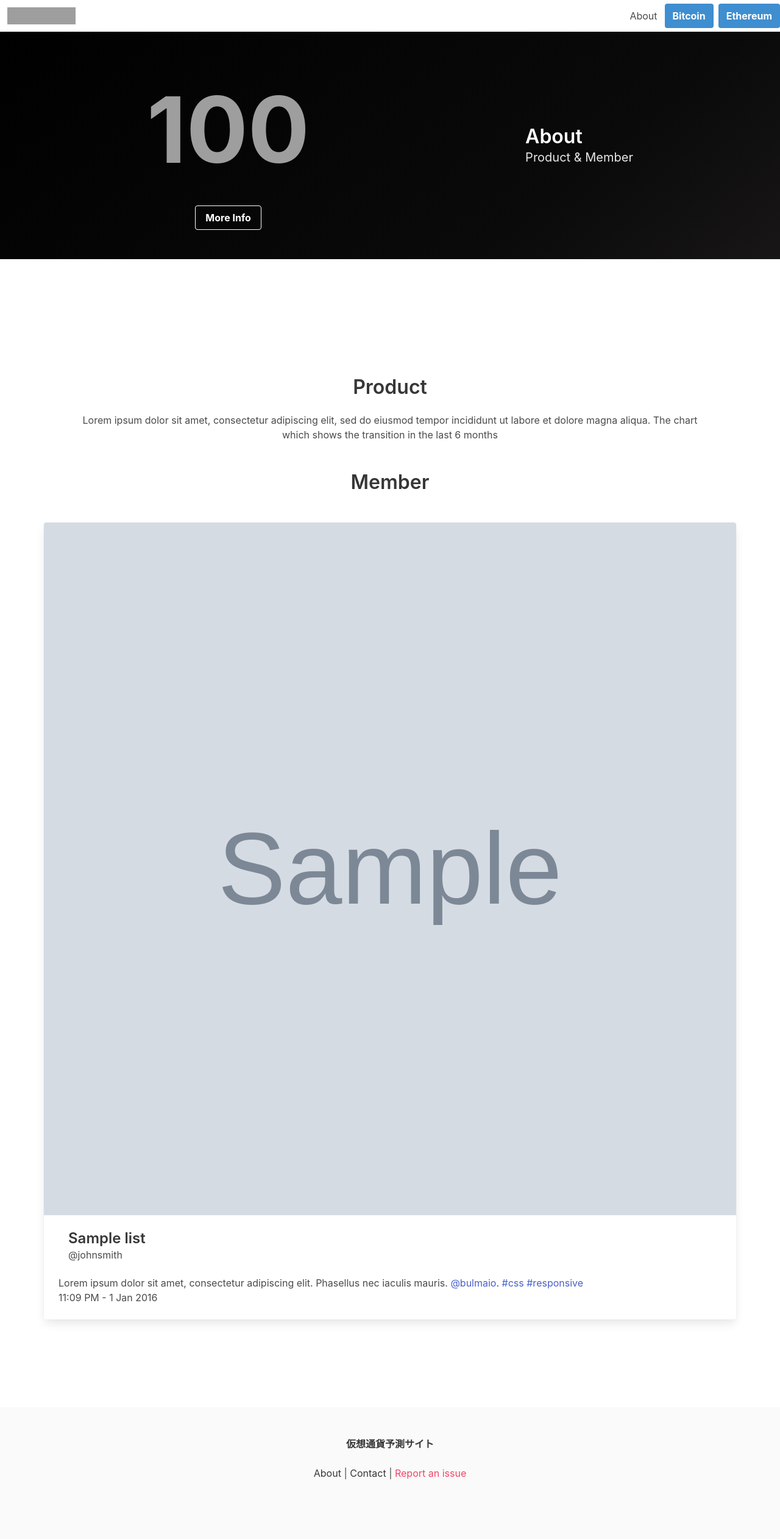
After one commit to 2000lilu0317/bitcoin, a Django app: template cms/templates/cms/about.html in a window 1280 px wide. The commit adds this page. Shown: the whole page at 61% size. Run offline with Django 3.2, Linux system fonts and the light colour scheme; the template is opened without the code that fills it: most values are stand-ins (such as "Sample title", 1, 10 or a date in 2020); grey boxes marked "Sample" are stand-in pictures; some libraries are stand-ins or nearby versions; grey boxes are pictures that could not be loaded.

Commit message:
add images etc

```diff
--- /dev/null
+++ b/cms/templates/cms/about.html
@@ -0,0 +1,91 @@
+{% extends 'cms/base.html' %}
+
+{% block title %}Home | {% endblock %}
+
+{% block hero %}
+<style>
+    .logo-100 {
+        background-image: url(https://100.todaitotexas.com/bg-small.jpg);
+        color: transparent;
+        -webkit-background-clip: text;
+        font-size: 150px;
+        font-weight: 700;
+    }
+</style>
+
+<section class="hero is-black is-bold">
+    <div class="hero-body">
+        <div class="container is-flex is-justify-content-space-around">
+            <div class="has-text-centered">
+                <div>
+                    <h1 class="logo-100">100</h1>
+                </div>
+                <div class="mt-3">
+                    <a href="https://100.todaitotexas.com/">
+                        <button class="button is-info is-inverted is-outlined">
+                            <strong>More Info</strong>
+                        </button>
+                    </a>
+                </div>
+            </div>
+            <div class="is-flex is-flex-direction-column is-justify-content-center">
+                <h1 class="title has-text-left">About</h1>
+                <h2 class="subtitle">Product & Member</h2>
+            </div>
+        </div>
+    </div>
+</section>
+{% endblock %}
+
+{% block content %}
+<section class="section is-medium">
+
+    <div class="container">
+        <div class="has-text-centered m-6">
+            <h1 class="title">Product</h1>
+            <p>Lorem ipsum dolor sit amet, consectetur adipiscing elit, sed do eiusmod tempor incididunt ut labore et dolore magna aliqua. The chart which shows the transition in the last 6 months</p>
+        </div>
+    </div>
+
+    <div class="container">
+        <div class="has-text-centered m-6">
+            <h1 class="title">Member</h1>
+        </div>
+    <div class="columns">
+    {% for name,image in lists.items %}
+    <div class="column">
+        <div class="card">
+            <div class="card-image">
+                <figure class="image is-1by1">
+                    <img src="{{image}}" alt="Placeholder image">
+                </figure>
+            </div>
+            <div class="card-content">
+            <div class="media">
+                <div class="media-left">
+                <figure class="image is-1by1">
+                    <img src={{image}} alt="Placeholder image">
+                </figure>
+                </div>
+                <div class="media-content">
+                <p class="title is-4">{{name}}</p>
+                <p class="subtitle is-6">@johnsmith</p>
+                </div>
+            </div>
+
+            <div class="content">
+                Lorem ipsum dolor sit amet, consectetur adipiscing elit.
+                Phasellus nec iaculis mauris. <a>@bulmaio</a>.
+                <a href="#">#css</a> <a href="#">#responsive</a>
+                <br>
+                <time datetime="2016-1-1">11:09 PM - 1 Jan 2016</time>
+            </div>
+            </div>
+        </div>
+    </div>
+    {% endfor %}
+    </div>
+    </div>
+</section>
+
+{% endblock %}
--- a/cms/templates/cms/base.html
+++ b/cms/templates/cms/base.html
@@ -4,7 +4,7 @@
     <meta charset="utf-8">
     <meta name="viewport" content="width=device-width, initial-scale=1">
     <title>{% block title %}{% endblock %}Django Sprint</title>
-    <link rel="stylesheet" href="https://cdnjs.cloudflare.com/ajax/libs/bulma/0.8.0/css/bulma.min.css">
+    <link rel="stylesheet" href="https://cdnjs.cloudflare.com/ajax/libs/bulma/0.9.1/css/bulma.min.css">
     <script defer src="https://use.fontawesome.com/releases/v5.3.1/js/all.js"></script>
 </head>
 <body>
@@ -25,10 +25,10 @@
             </div>
             <div class="navbar-menu" id="my-menu">
                 <div class="navbar-end">
-                    <a class="navbar-item is-grey" href="#">About</a>
+                    <a class="navbar-item is-grey" href="{% url 'cms:about' %}">About</a>
                     <div class="buttons">
-                        <a class="button is-info navbar-item" href="#"><strong>Bitcoin</strong></a>
-                        <a class="button is-info navbar-item" href="#"><strong>Ethereum</strong></a>
+                        <a class="button is-info navbar-item" href="{% url 'cms:bitcoin' %}"><strong>Bitcoin</strong></a>
+                        <a class="button is-info navbar-item" href="{% url 'cms:ethereum' %}"><strong>Ethereum</strong></a>
                     </div>
                 </div>
             </div>
--- a/cms/urls.py
+++ b/cms/urls.py
@@ -5,5 +5,7 @@ from . import views
 app_name = 'cms'
 
 urlpatterns = [
-    path('', views.TopView.as_view(), name='top'),
+    path('bitcoin/', views.BitcoinView.as_view(), name='bitcoin'),
+    path('ethereum/', views.EthereumView.as_view(), name='ethereum'),
+    path('', views.AboutView.as_view(), name='about'),
 ]
--- a/requirements.txt
+++ b/requirements.txt
@@ -3,3 +3,4 @@ psycopg2>=2.7,<3.0
 tensorflow
 pandas
 numpy
+matplotlib
```
Also changed, not shown: cms/templates/cms/bitcoin.html (added, +43 -0 lines), cms/templates/cms/ethereum.html (added, +43 -0 lines), cms/templates/cms/top.html (deleted, +0 -30 lines), cms/views.py (+82 -11 lines), cms/static/bitcoin.png (added), cms/static/ethereum.png (added).
